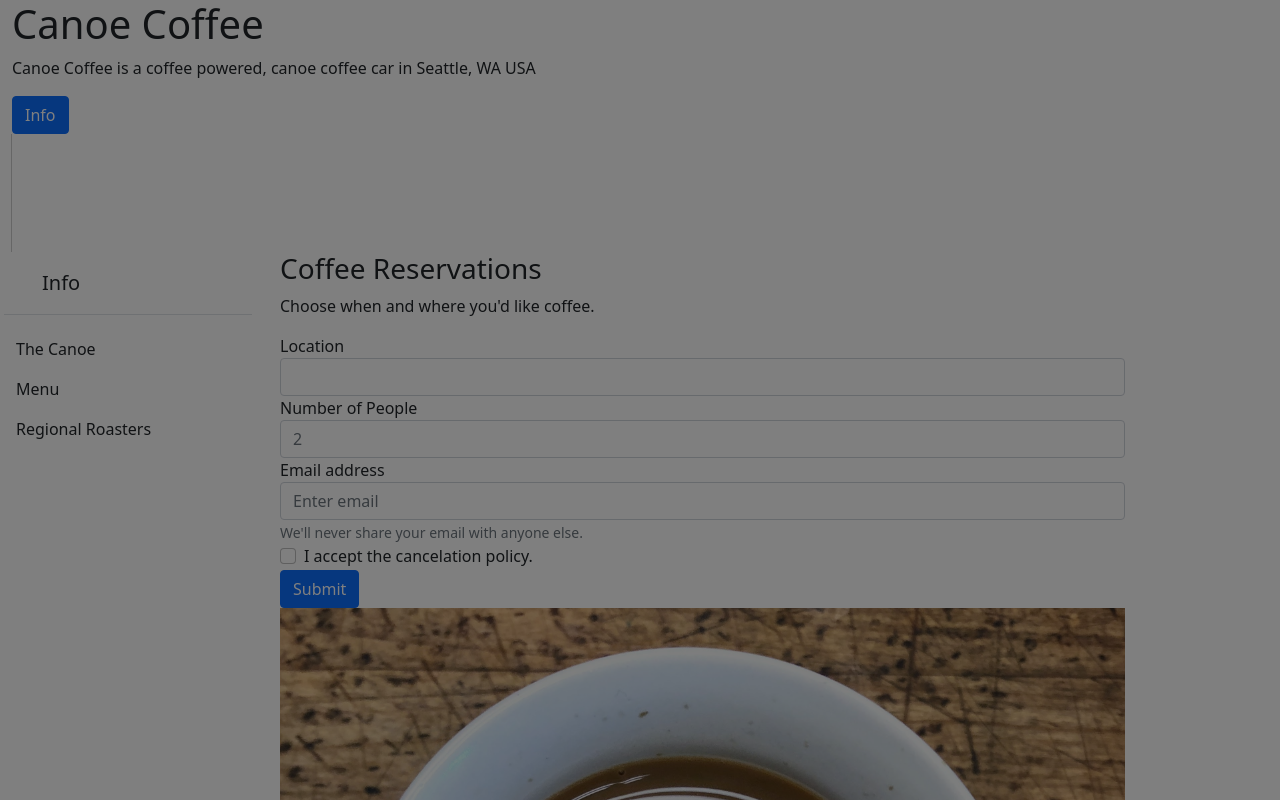
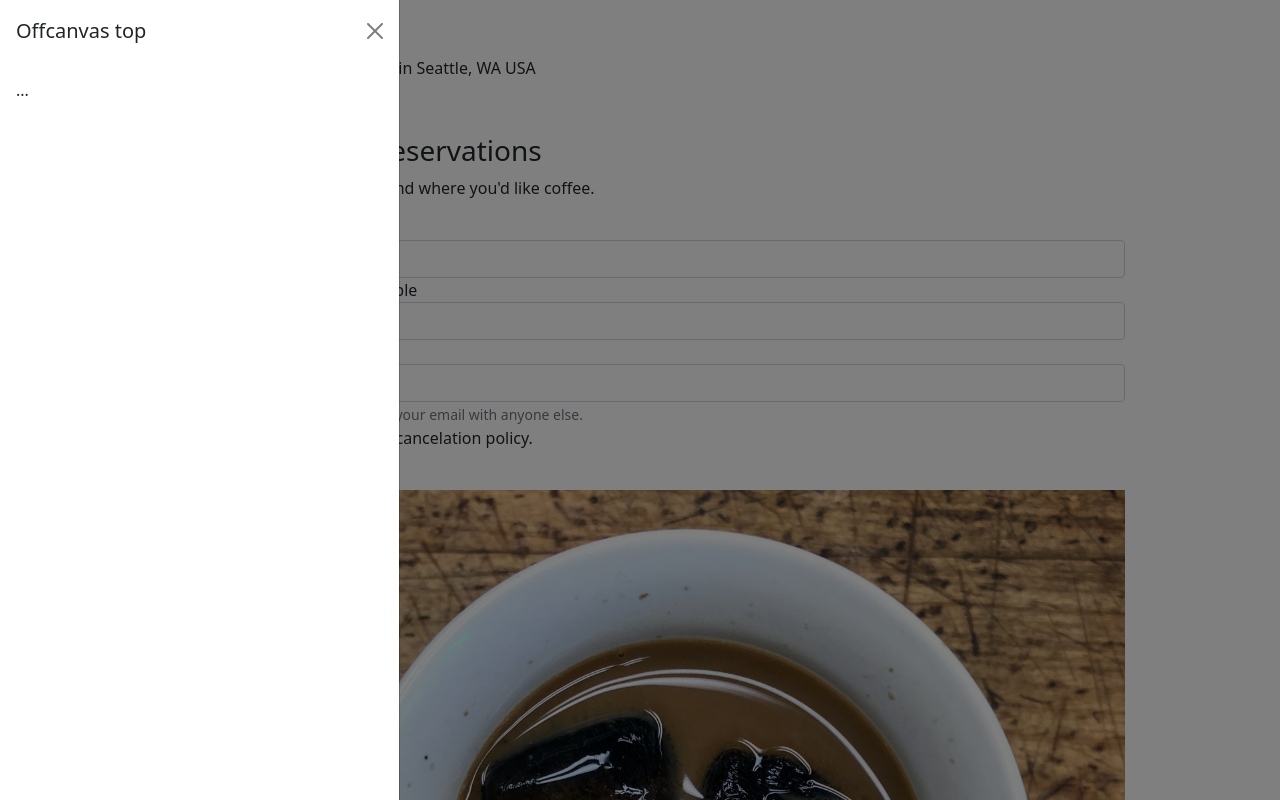
Before and after one commit to alikolberg/forms, a plain HTML site: page index.html in a window 1280 px wide. Both pictures are taken after a click on the button "Info". Shown: the top 800 px of the page. Drawn offline with nearby package versions, Linux system fonts and the light colour scheme.

Commit message:
removed -lg

```diff
--- a/index.html
+++ b/index.html
@@ -59,7 +59,7 @@
 
  <!--Offcanvas-->
 
- <div class="offcanvas-lg offcanvas-start" tabindex="-1" id="offcanvasStart" aria-labelledby="offcanvasStartLabel">
+ <div class="offcanvas offcanvas-start" tabindex="-1" id="offcanvasStart" aria-labelledby="offcanvasStartLabel">
    <div class="offcanvas-header">
      <h5 class="offcanvas-title" id="offcanvasStartLabel">Offcanvas top</h5>
      <button type="button" class="btn-close" data-bs-dismiss="offcanvas" aria-label="Close"></button>
```
